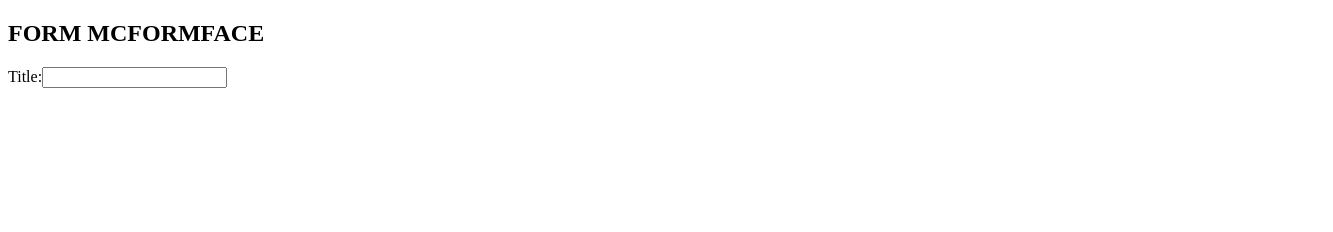
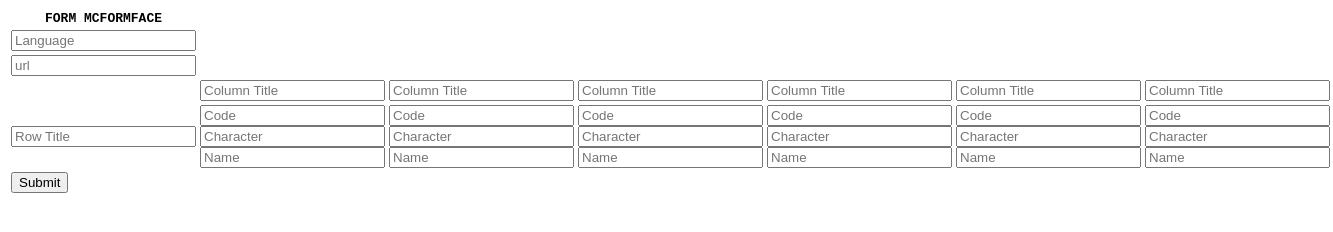
Before and after one commit to oceansize/font-pad-api, a website: page views/index.html in a window 1280 px wide. Shown: the whole page, 1333 px wide, since content can reach past the window. Drawn offline with Linux system fonts and the light colour scheme.

Commit message:
creating table form

```diff
--- a/package.json
+++ b/package.json
@@ -24,6 +24,7 @@
     "mongoose": "^4.8.6"
   },
   "devDependencies": {
+    "eslint": "^3.18.0",
     "nodemon": "^1.11.0"
   }
 }
--- a/views/index.html
+++ b/views/index.html
@@ -3,12 +3,62 @@
   <head>
     <meta charset="utf-8">
     <title>TEST API</title>
+    <style media="screen">
+      body {
+        font-family: monospace;
+      }
+    </style>
   </head>
   <body>
-    <h2>FORM MCFORMFACE</h2>
-    <form class="test" action="api/unicodes" method="post">
-      <!-- Header Name1:<input type="text" name="name1" value=""> -->
-      Title:<input type="text" name="title" value="">
-    </form>
+    <table>
+      <tr><th> FORM MCFORMFACE </th></tr>
+      <form class="test" action="api/unicodes" method="post">
+        <tr class='form__language'><td><input type="text" name="language" placeholder='Language'></td></tr>
+        <tr class='form__url'><td><input type="text" name="url" placeholder='url'></td></tr>
+        <tr class='form__column-title'>
+          <td></td>
+          <td><input type="text" name="columnTitle" placeholder='Column Title'></td>
+          <td><input type="text" name="columnTitle" placeholder='Column Title'></td>
+          <td><input type="text" name="columnTitle" placeholder='Column Title'></td>
+          <td><input type="text" name="columnTitle" placeholder='Column Title'></td>
+          <td><input type="text" name="columnTitle" placeholder='Column Title'></td>
+          <td><input type="text" name="columnTitle" placeholder='Column Title'></td>
+        </tr>
+        <tr class='form__row-title'>
+          <td><input type="text" name="rowTitle" placeholder='Row Title'></td>
+          <td class='form__cell'>
+             <input type="text" name="cellCode" placeholder="Code">
+             <input type="text" name="cellCharacter" placeholder="Character">
+             <input type="text" name="cellName" placeholder="Name">
+          </td>
+          <td class='form__cell'>
+             <input type="text" name="cellCode" placeholder="Code">
+             <input type="text" name="cellCharacter" placeholder="Character">
+             <input type="text" name="cellName" placeholder="Name">
+          </td>
+          <td class='form__cell'>
+             <input type="text" name="cellCode" placeholder="Code">
+             <input type="text" name="cellCharacter" placeholder="Character">
+             <input type="text" name="cellName" placeholder="Name">
+          </td>
+          <td class='form__cell'>
+             <input type="text" name="cellCode" placeholder="Code">
+             <input type="text" name="cellCharacter" placeholder="Character">
+             <input type="text" name="cellName" placeholder="Name">
+          </td>
+          <td class='form__cell'>
+             <input type="text" name="cellCode" placeholder="Code">
+             <input type="text" name="cellCharacter" placeholder="Character">
+             <input type="text" name="cellName" placeholder="Name">
+          </td>
+          <td class='form__cell'>
+             <input type="text" name="cellCode" placeholder="Code">
+             <input type="text" name="cellCharacter" placeholder="Character">
+             <input type="text" name="cellName" placeholder="Name">
+          </td>
+        </tr>
+        <tr><td><input type="submit" value="Submit"></td></tr>
+      </form>
+    </table>
   </body>
 </html>
```
Also changed, not shown: app/models/unicode.js (deleted, +0 -9 lines), app/routes/express-routes.js (+8 -4 lines), app/schemas/unicode.js (added, +25 -0 lines).
